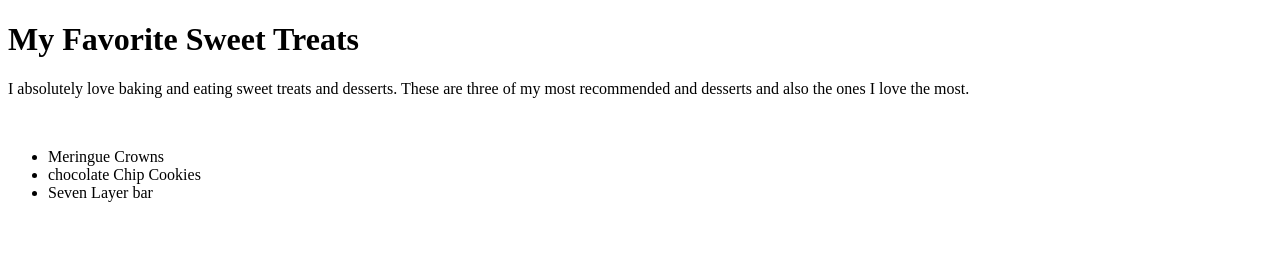
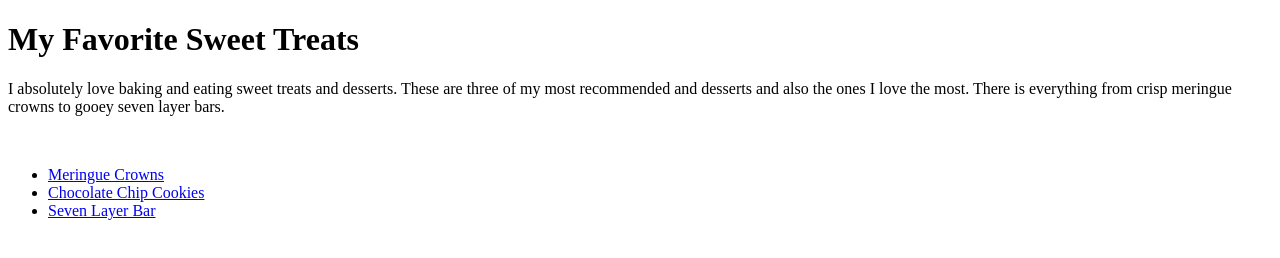
Before and after one commit to averyqn/averyqn.github.io, a plain HTML site: page index.html in a window 1280 px wide. Drawn offline with Linux system fonts and the light colour scheme.

Commit message:
Add files via upload

```diff
--- a/index.html
+++ b/index.html
@@ -7,12 +7,12 @@
 	<body>
 		<h1>My Favorite Sweet Treats</h1>
 
-		<p>I absolutely love baking and eating sweet treats and desserts. These are three of my most recommended and desserts and also the ones I love the most.</p>
+		<p>I absolutely love baking and eating sweet treats and desserts. These are three of my most recommended and desserts and also the ones I love the most. There is everything from crisp meringue crowns to gooey seven layer bars. </p>
 		<br>
 		<ul>
-			<li>Meringue Crowns</li>
-			<li>chocolate Chip Cookies</li>
-			<li>Seven Layer bar</li>
+			<li><a href="MeringueCrowns.html">Meringue Crowns</a></li>
+			<li><a href="ChocolateChipCookies.html">Chocolate Chip Cookies</a></li>
+			<li><a href="SevenLayerbar.html">Seven Layer Bar</a></li>
 
 		</ul>
 	</body>
```
Also changed, not shown: meringuecrowns.html (added, +14 -0 lines).
